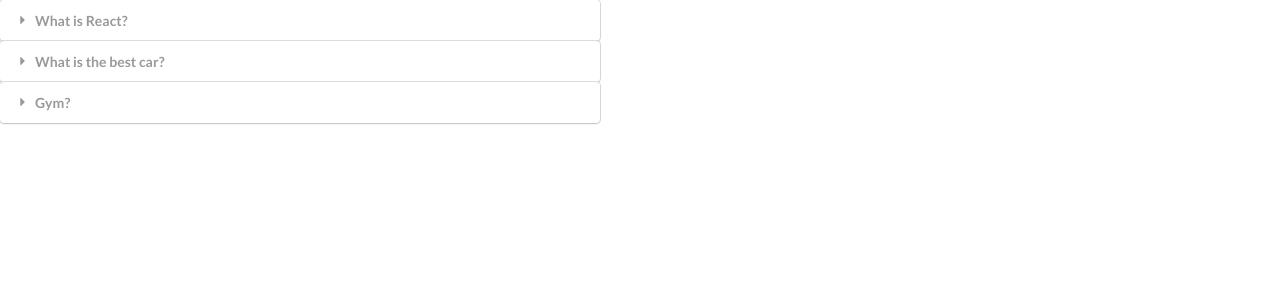
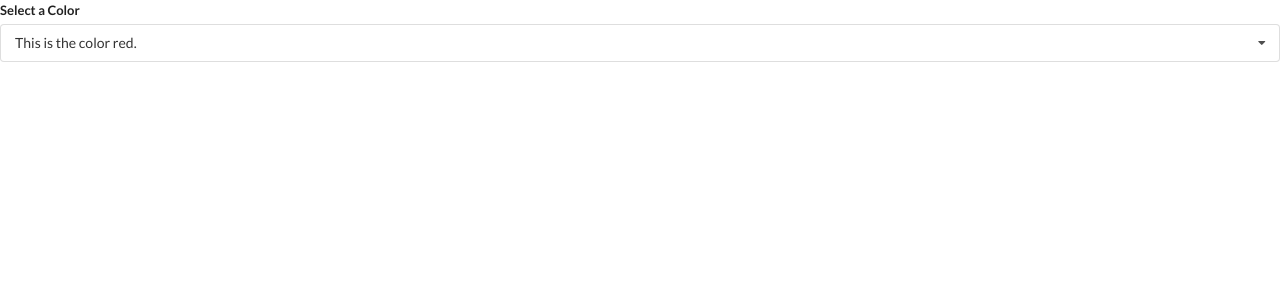
Before and after one commit to AndreiOrtan/navigation-project, a React (Create React App) app: page / in a window 1280 px wide. Shown: the top 300 px of the page. Built offline with nearby package versions, Linux system fonts and the light colour scheme.

Commit message:
dropdown

```diff
--- a/src/App.js
+++ b/src/App.js
@@ -1,5 +1,6 @@
 import React, { useState } from "react";
 import Accordion from "./components/Accordion";
+import Dropdown from "./components/Dropdown";
 import SearchBar from "./components/SearchBar";
 
 const questions = [
@@ -18,10 +19,27 @@ const questions = [
   },
 ];
 
+const options = [
+  {
+    description: "This is the color red.",
+    value: "red",
+  },
+  {
+    description: "This is the color green.",
+    value: "green",
+  },
+  {
+    description: "This is the color blue.",
+    value: "blue",
+  },
+];
+
 const App = () => {
+  //   const [color, setColor] = useState(options[0]);
+
   return (
     <div>
-      <Accordion questions={questions} />
+      <Dropdown options={options} />
     </div>
   );
 };
--- /dev/null
+++ b/src/components/Dropdown.js
@@ -0,0 +1,55 @@
+import React, { useEffect, useState } from "react";
+
+const Dropdown = ({ options }) => {
+  //   console.log(color);
+  const [color, setColor] = useState(options[0]);
+  const [open, setOpen] = useState(false);
+
+  useEffect(() => {
+    document.body.addEventListener("click", (e) => {
+      if (e.target !== document.body) {
+        return;
+      }
+      console.log("works");
+      setOpen(false);
+      console.log(e.target);
+    });
+  }, []);
+  const renderedColors = options.map((option) => {
+    if (option.description === color.description) {
+      return null;
+    }
+    return (
+      <div
+        className="item"
+        key={option.description}
+        onClick={() => {
+          setColor(option);
+        }}
+      >
+        {option.description}
+      </div>
+    );
+  });
+  return (
+    <div className="ui form">
+      <div className="field">
+        <label className="label">Select a Color</label>
+        <div
+          className={`ui selection visible dropdown`}
+          onClick={() => {
+            setOpen(!open);
+          }}
+        >
+          <i className="dropdown icon"></i>
+          <div className="text">{color.description}</div>
+          <div className={`menu ${open ? "visible transition" : ""}`}>
+            {renderedColors}
+          </div>
+        </div>
+      </div>
+    </div>
+  );
+};
+
+export default Dropdown;
```
